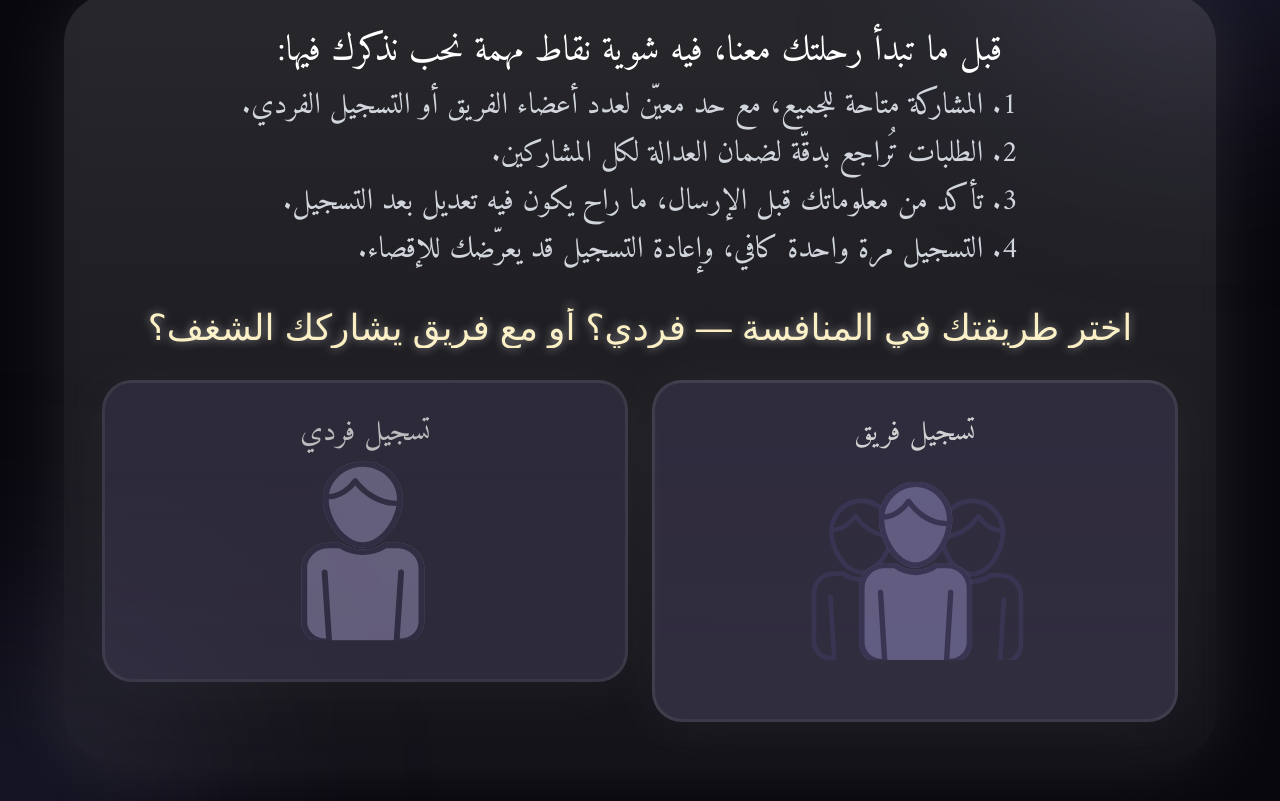
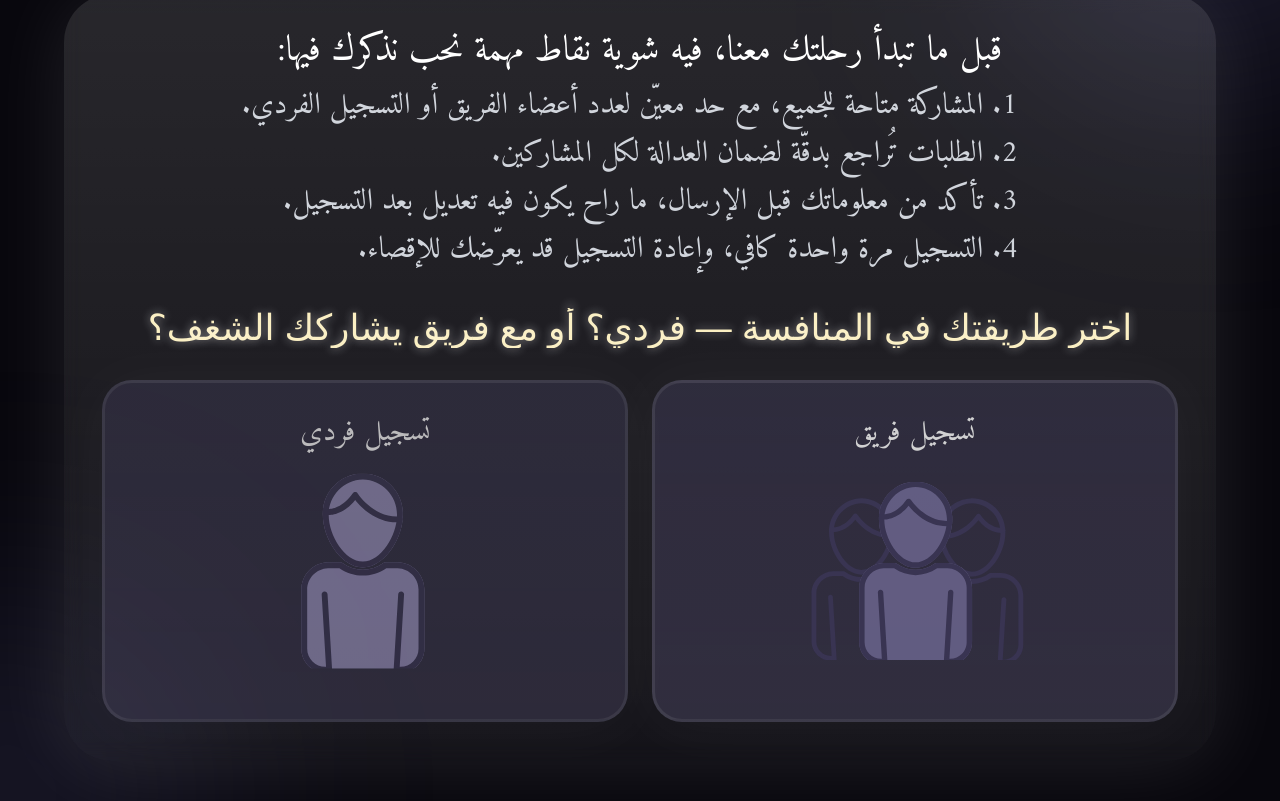
Before and after one commit to FayAlsalhi/Livethon, a Next.js app: page /CRegistration in a window 1280 px wide. Shown: the part 411-1212 px from the top of the page. Built offline with nearby package versions, Linux system fonts and the light colour scheme.

Commit message:
Fix card balance - equal heights and consistent image sizes

```diff
--- a/app/CRegistration/page.tsx
+++ b/app/CRegistration/page.tsx
@@ -74,7 +74,7 @@ export default function ChooseRegistration() {
               <Link href="/registration" className="group">
                 <div className="rounded-[30px] p-6 sm:p-8 text-center transition-all duration-300 border-3 border-white/10 group-hover:border-white/30 opacity-70  hover:opacity-80 transition-opacity duration-300"  style={{ background: 'linear-gradient(180deg, rgba(53,50,70,0.95) 0%, rgba(62,58,81,0.85) 100%)', boxShadow: '0 4px 60px 0 rgba(255,255,255,0.06)' }}>
                   <h3 className="text-xl sm:text-2xl md:text-3xl text-white mb-1">تسجيل فردي</h3>
-                  <div className="mx-auto  flex items-center justify-center opacity-50"><Image src="/lonely Iconl.svg" alt="individual icon" width={160} height={232} className="w-16 h-20 sm:w-22 sm:h-28  md:w-28 md:h-32 lg:w-32 lg:h-40 xl:w-40 xl:h-48  flex items-center justify-center  " /></div>
+                  <div className="mx-auto  flex items-center justify-center "><Image src="/lonely Icon.svg" alt="team icon" width={160} height={232} className="w-15 h-20 sm:w-22 sm:h-28  md:w-28 md:h-38 lg:w-38 lg:h-50 xl:w-40 xl:h-58  flex items-center justify-center opacity-60  " /></div>
                 </div>
               </Link>
             </div>
```
